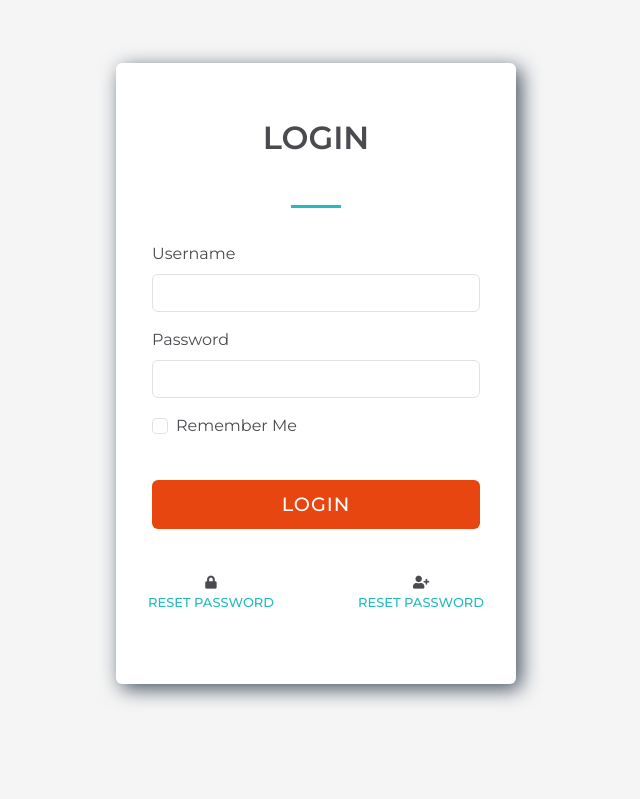
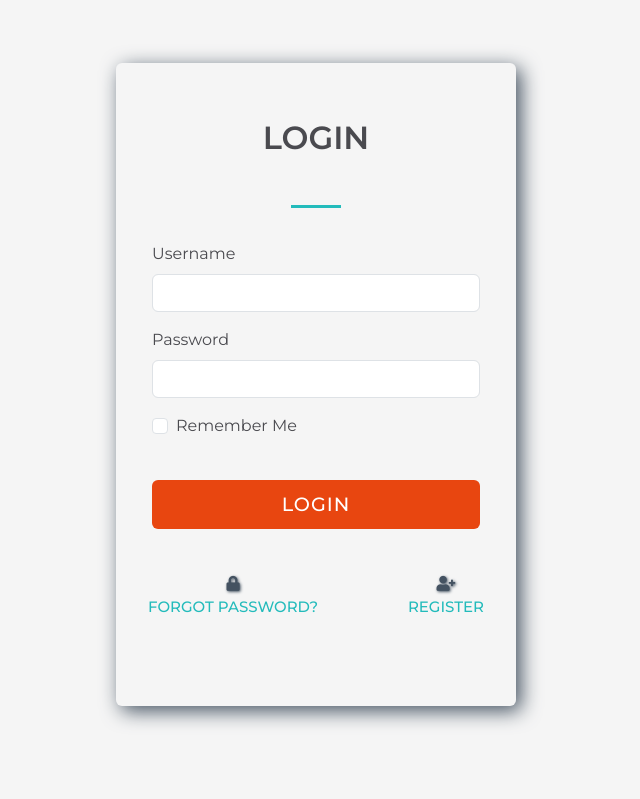
Before and after one commit to Code-Institute-Community/business-analysis-project, a Flask app: page /login in a window 1280 px wide. Shown: the part 57-856 px from the top of the page, without its empty margins (324-964 px from the left). Run offline with Flask 2, Linux system fonts and the light colour scheme; parts of the project's set-up code (start-up, migrations or seed data) failed here and were passed over; some libraries are stand-ins or nearby versions.

Commit message:
Edit card footer so icons are links

```diff
--- a/app/static/css/style.css
+++ b/app/static/css/style.css
@@ -99,7 +99,7 @@ input, input#username, input#password {
     border: none;
     width: 400px;
     height: auto;
-    /* background-color: var(--bg-grey); */
+    background-color: var(--bg-grey);
     color: var(--p-grey);
 }
 
@@ -113,7 +113,6 @@ input, input#username, input#password {
 
 .card-header, .card-header.card-header-light {
     color: var(--p-navy);
-    background-color: #fff;
     border: none;
     margin: 0px auto;
     padding: 0px 0px;
@@ -172,7 +171,7 @@ label.form-label {
 
 .card-footer {
     font-family: 'Montserrat', sans-serif;
-    font-size: 13px;
+    font-size: 15px;
 }
 
 a.card-footer-text {
@@ -197,4 +196,8 @@ a.link-text:hover {
     color: #23bbbb91
 }
 
+i.fas.fa-lock, i.fas.fa-user-plus {
+    color: var(--p-navy);
+    text-shadow: 1px 1px 3px var(--p-navy);
+}
 /* ------------./end-authentication-forms ------------ */
--- a/app/templates/auth/login.html
+++ b/app/templates/auth/login.html
@@ -3,6 +3,7 @@
 {% from 'bootstrap5/form.html' import render_form, render_field, render_form_row %}
 
 {% block content %}
+<!--start-content-->
 <main class="form-login container-fluid mt-3 mt-md-5" id="login-form">
     <!--start-row-->
     <div class="row">
@@ -36,25 +37,31 @@
                     <!--start-card-footer-->
                     <div
                         class="card-footer border-0 mb-3 mb-md-5 mi-auto bg-transparent d-block d-md-flex justify-content-between">
-                            <div class="auth-footer-cta text-center ms-md-3 mb-3">
-                                <div class="reset-password">
-                                    <i class="fas fa-lock"></i>
+                        <!--start-auth-reset-password-cta-->
+                        <div class="auth-footer-cta text-center ms-md-3 mb-3">
+                            <a class="card-footer-text" href="{{ url_for('auth.reset_password') }}">
+                                <div>
+                                    <i class="fas fa-lock fa-1x"></i>
                                 </div>
-                                <div class="text-small">
-                                    <a class="card-footer-text" href="{{ url_for('auth.reset_password') }}"> Reset
-                                        password</a>
+                                <div class="text-center">
+                                    <p class="card-footer-text">Forgot Password?</p>
                                 </div>
-                            </div>
-                            <div class="register-cta-auth text-center me-md-3 mb-3">
-                                <div class="reset-password">
-                                    <i class="fas fa-user-plus"></i>
+                            </a>
+                        </div>
+                        <!--./end-auth-reset-password-cta-->
+                        <!--start-auth-register-cta-->
+                        <div class="auth-footer-cta text-center me-md-3 mb-3">
+                            <a class="card-footer-text" href="{{ url_for('auth.register') }}">
+                                <div>
+                                    <i class="fas fa-user-plus fa-1x"></i>
                                 </div>
-                                <div class="text-small">
-                                    <a class="card-footer-text" href="{{ url_for('auth.reset_password') }}"> Reset
-                                        password</a>
+                                <div class="text-center">
+                                    <p class="card-footer-text">Register</p>
                                 </div>
-                            </div>
+                            </a>
                         </div>
+                        <!--./end-auth-register-cta-->
+                    </div>
                     <!--./end-card-footer-->
                 </div>
                 <!--./end-card-->
@@ -64,6 +71,6 @@
         <!--./end-col-->
     </div>
     <!--./end-row-->
-
 </main>
+<!--./end-content-->
 {% endblock %}
```
